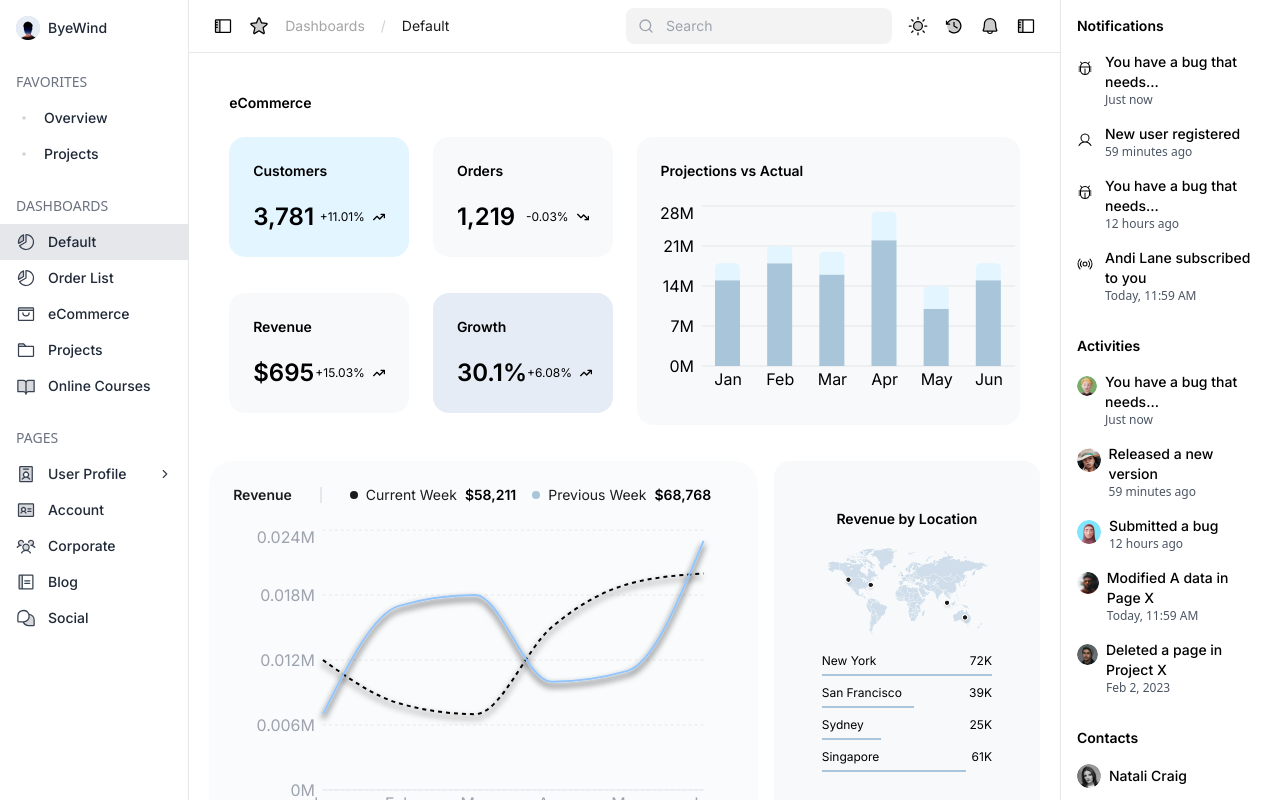
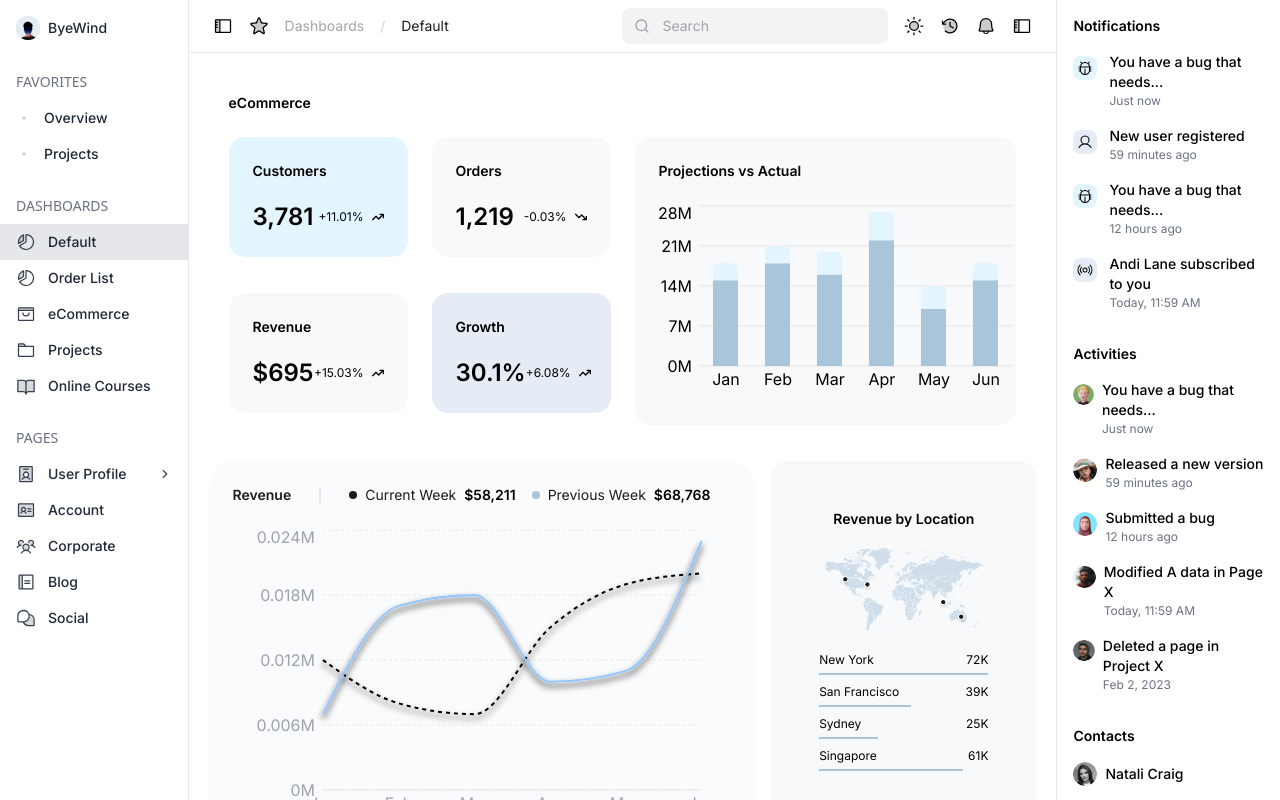
Before and after one commit to shambhavits16/dashboard-assignment, a React (Vite) app: page / in a window 1280 px wide. Shown: the top 800 px of the page. Built offline with nearby package versions, Linux system fonts and the light colour scheme.

Commit message:
Sidebar fixed

```diff
--- a/src/components/RightSidebar.jsx
+++ b/src/components/RightSidebar.jsx
@@ -7,26 +7,31 @@ function RightSidebar({ theme, leftSidebarOpen, toggleLeftSidebar, setLeftSideba
   const notifications = [
     {
       id: 1,
-      message: "You have a bug that needs...",
-      time: "Just now",
+      message: 'You have a bug that needs...',
+      time: 'Just now',
       icon: <PiBugBeetle size={16} />,
+      bgColor: '#E3F5FF',
     },
     {
       id: 2,
-      message: "New user registered",
-      time: "59 minutes ago",
+      message: 'New user registered',
+      time: '59 minutes ago',
       icon: <PiUser size={16} />,
+      bgColor: '#E5ECF6',
     },
     {
       id: 3,
-      message: "You have a bug that needs...",
-      time: "12 hours ago",
+      message: 'You have a bug that needs...',
+      time: '12 hours ago',
+      icon: <PiBugBeetle size={16} />,
+      bgColor: '#E3F5FF',
     },
     {
       id: 4,
-      message: "Andi Lane subscribed to you",
-      time: "Today, 11:59 AM",
+      message: 'Andi Lane subscribed to you',
+      time: 'Today, 11:59 AM',
       icon: <PiBroadcast size={16} />,
+      bgColor: '#E5ECF6',
     },
   ];
 
@@ -107,27 +112,27 @@ function RightSidebar({ theme, leftSidebarOpen, toggleLeftSidebar, setLeftSideba
     theme === "light"
       ? "bg-white text-black"
       : "bg-[#1C1C1C] text-white border-[#282828]";
-  const textSecondary = theme === "light" ? "text-gray-600" : "text-gray-400";
+  const textSecondary = theme === "light" ? "text-gray-500" : "text-gray-400";
 
 
   return (
     <>
       {leftSidebarOpen && (
-        <div className={`p-4 overflow-y-auto border-l ${sidebarClass}`}>
+        <div className={`p-4 overflow-y-auto border-l font-inter ${sidebarClass}`}>
           <div className="mb-8">
             <h2 className="text-sm font-inter font-semibold mb-4">
               Notifications
             </h2>
             {notifications.map((notif) => (
               <div key={notif.id} className="flex items-start mb-4">
-                <div className="mr-3 mt-2">
-                  {notif.icon || <PiBugBeetle size={16} />}
+                <div className={`mr-3 mt-1 rounded-lg p-1 bg-[${notif.bgColor}]`}>
+                  {notif.icon}
                 </div>
                 <div>
                   <p className="text-sm font-inter font-medium">
                     {notif.message}
                   </p>
-                  <p className={`text-xs ${textSecondary}`}>{notif.time}</p>
+                  <p className={`text-xs leading-[18px] font-normal ${textSecondary}`}>{notif.time}</p>
                 </div>
               </div>
             ))}
@@ -144,7 +149,7 @@ function RightSidebar({ theme, leftSidebarOpen, toggleLeftSidebar, setLeftSideba
                   <p className="text-sm font-inter font-medium">
                     {activity.message}
                   </p>
-                  <p className={`text-xs ${textSecondary}`}>{activity.time}</p>
+                  <p className={`text-xs leading-[18px] font-normal ${textSecondary}`}>{activity.time}</p>
                 </div>
               </div>
             ))}
--- a/src/components/Sidebar.jsx
+++ b/src/components/Sidebar.jsx
@@ -20,7 +20,7 @@ const Sidebar = ({ theme, toggleRightSidebar, rightSidebarOpen }) => {
     favorites: true,
     dashboards: true,
     pages: false,
-    userProfile: false,
+    userProfile: true,
   });
   const [selectedItem, setSelectedItem] = useState("default");
 
```
